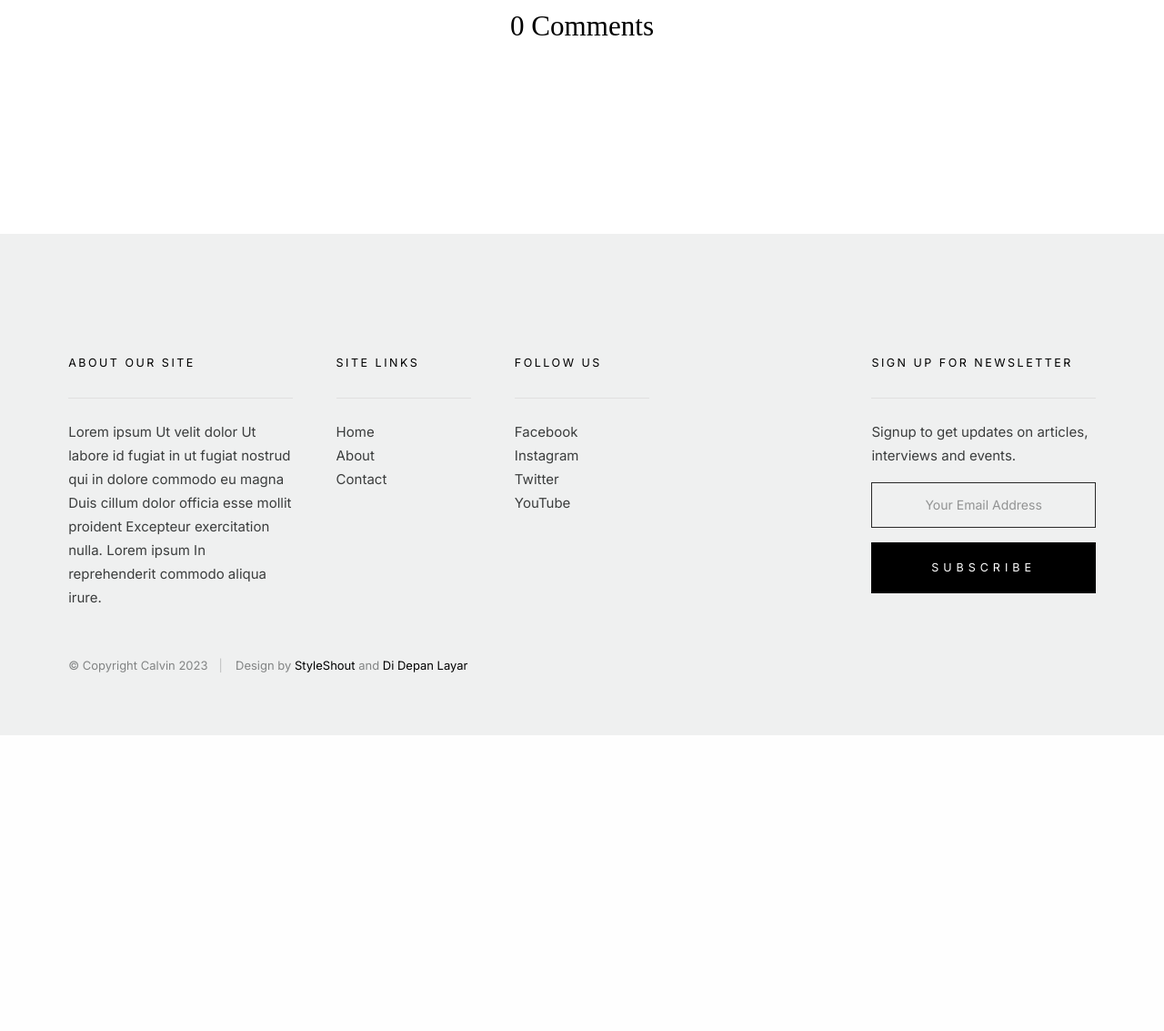
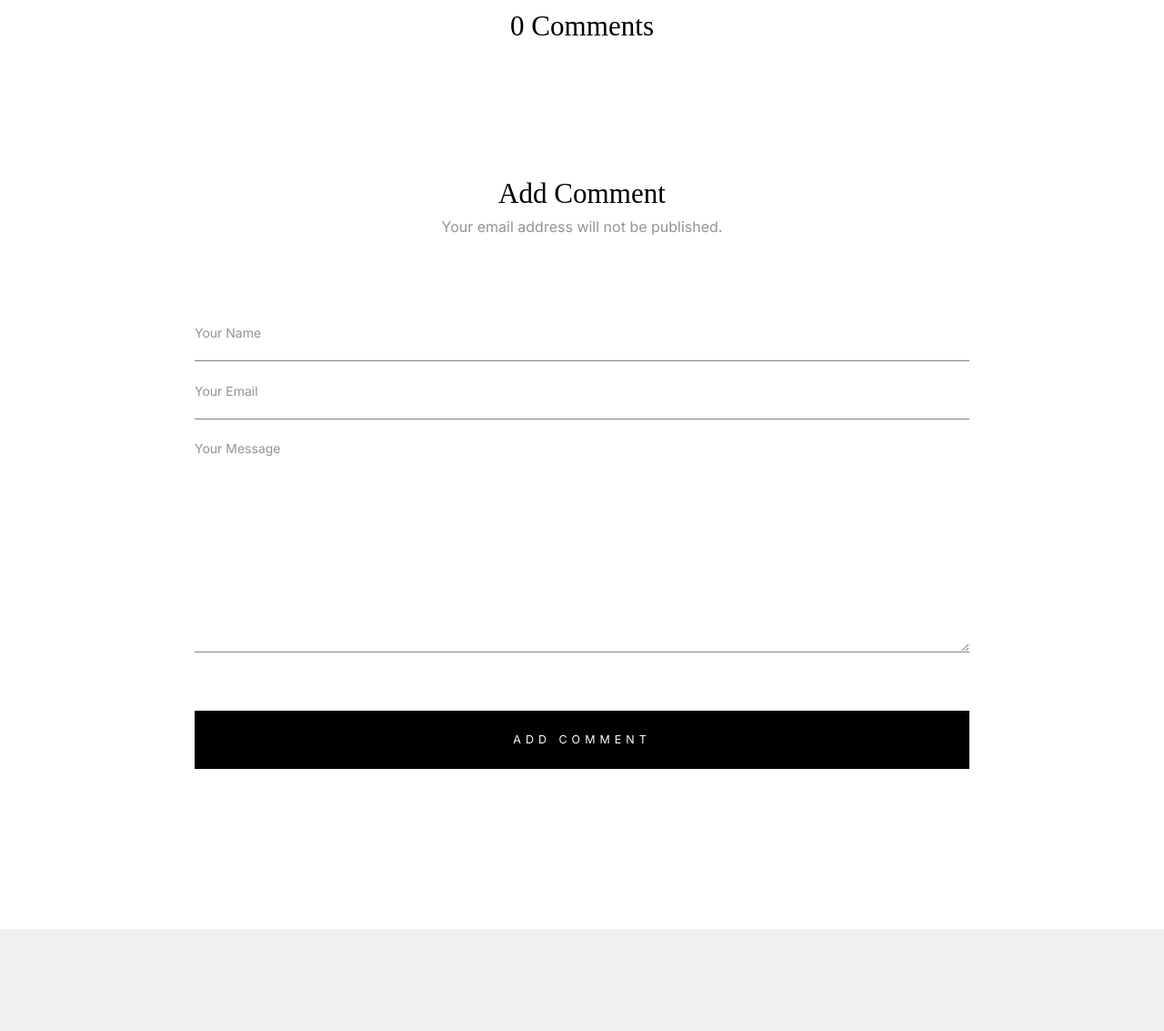
Before and after one commit to didepanlayar/PHP-Calvin-Dynamic-Blog, a PHP site: page /read.php in a window 1280 px wide. Shown: the part 997-2130 px from the top of the page at 91% size. Before the commit the page ends 1805 px from the top, so only its background shows below. Run offline with PHP 8.4, Linux system fonts and the light colour scheme; data that the repository does not hold is empty; some libraries are stand-ins or nearby versions; some web fonts are replaced.

Commit message:
Feature: Add Comment Functionality on Single Page View

```diff
--- a/read.php
+++ b/read.php
@@ -145,7 +145,7 @@
             <div id="comments" class="row">
                 <div class="column large-12">
                     <h3><?php echo $numComments; ?> Comments</h3>
-                    <ol class="commentlist">
+                    <ol class="commentlist" id="commentlist">
                         <?php
                             $sqlGetComments = "SELECT * FROM comments WHERE post_id = '$postId' AND comment_parent_id = '0' ORDER BY date_created ASC";
                             $queryGetComments = mysqli_query($connect, $sqlGetComments);
@@ -236,11 +236,99 @@
                     </ol>
                 </div>
             </div>
+            <div class="row comment-respond">
+                <div id="respond" class="column">
+                    <h3>
+                        Add Comment
+                        <span>Your email address will not be published.</span>
+                    </h3>
+                    <p style="color: green; display: none;" id="comment-success">Your comment was added successfully.</p>
+                    <p style="color: red; display: none;" id="comment-error"></p>
+                    <form name="commentForm" id="commentForm">
+                        <fieldset>
+                            <input type="hidden" name="postId" id="postId" value="<?php echo $postId; ?>">
+                            <div class="form-field">
+                                <input name="cName" id="cName" class="h-full-width h-remove-bottom" placeholder="Your Name" value="" type="text">
+                            </div>
+                            <div class="form-field">
+                                <input name="cEmail" id="cEmail" class="h-full-width h-remove-bottom" placeholder="Your Email" value="" type="text">
+                            </div>
+                            <div class="message form-field">
+                                <textarea name="cMessage" id="cMessage" class="h-full-width" placeholder="Your Message"></textarea>
+                            </div>
+                            <br>
+                            <input name="submit" id="submitCommentForm" class="btn btn--primary btn-wide btn--large h-full-width" value="Add Comment" type="submit">
+                        </fieldset>
+                    </form>
+                </div>
+            </div>
         </div>
     </section>
     <?php include "footer.php"; ?>
     <script src="assets/js/jquery-3.5.0.min.js"></script>
+    <script src="https://code.jquery.com/jquery-3.6.0.min.js"></script>
     <script src="assets/js/plugins.js"></script>
     <script src="assets/js/main.js"></script>
+    <script>
+        $(document).ready(function() {
+            prepareComment();
+        });
+        function checkEmail(email) {
+            var regex = /^([a-zA-Z0-9_\.\-\+])+\@(([a-zA-Z0-9\-])+\.)+([a-zA-Z0-9]{2,4})+$/;
+            if (!regex.test(email)) {
+                return false;
+            }
+            else {
+                return true;
+            }
+        }
+        function prepareComment() {
+            $("#comment-success").css("display", "none");
+            $("#comment-error").css("display", "none");
+            $("#reply-comment-section").hide();
+            $("#add-comment-section").show();
+        }
+        $(document).on('submit', '#commentForm', function(e) {
+            e.preventDefault();
+            $("#comment-success").css("display", "none");
+            $("#comment-error").css("display", "none");
+            var name = $("#cName").val();
+            var email = $("#cEmail").val();
+            var comment = $("#cMessage").val();
+            if (!name || !email || !comment) {
+                $("#comment-error").css("display", "block");
+                $("#comment-error").html("Please fill all fields.");
+            } else if (name.lenght > 50) {
+                $("#comment-error").css("display", "block");
+                $("#comment-error").html("Name max 50 characters.");
+            } else if (comment.lenght > 500) {
+                $("#comment-error").css("display", "block");
+                $("#comment-error").html("Message max 500 characters.");
+            } else if (checkEmail(email) == false) {
+                $("#comment-error").css("display", "block");
+                $("#comment-error").html("Please enter a valid email address.");
+            } else {
+                var date = new Date();
+                var months = ["JAN", "FEB", "MAR", "APR", "MAY", "JUN", "JUL", "AUG", "SEP", "OCT", "NOV", "DEC"];
+                var dateFormated = months[date.getMonth()] + " " + date.getDate() + ", " + date.getFullYear();
+                $.ajax({
+                    method: "POST",
+                    url: "includes/add-comment.php",
+                    data: $(this).serialize(),
+                    success: function(data) {
+                        if (data == "success") {
+                            var newComment = "<li class='depth-1 comment'><div class='comment__avatar'><img class='avatar' src='assets/images/avatar.jpg' alt='' width='50' height='50'></div><div class='comment__content'><div class='comment__info'><div class='comment__author'>" + name + "</div><div class='comment__meta'><div class='comment__time'>" + dateFormated + "</div></div></div><div class='comment__text'><p>" + comment + "</p></div></div></li>";
+                            $("#comment-success").css("display", "block");
+                            $("#commentlist").append(newComment);
+                            $("#commentForm").hide();
+                        } else {
+                            $("#comment-error").css("display", "block");
+                            $("#comment-error").html("Error! Please try again later.");
+                        }
+                    }
+                });
+            }
+        });
+    </script>
 </body>
 </html>
```
Also changed, not shown: includes/add-comment.php (added, +18 -0 lines).
